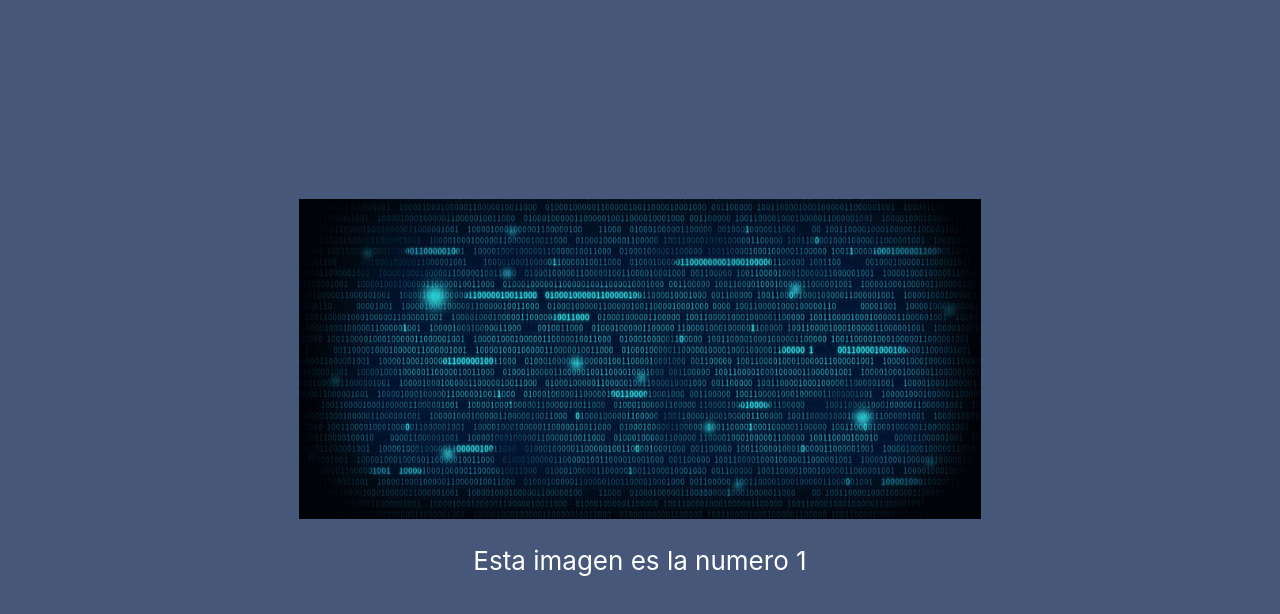
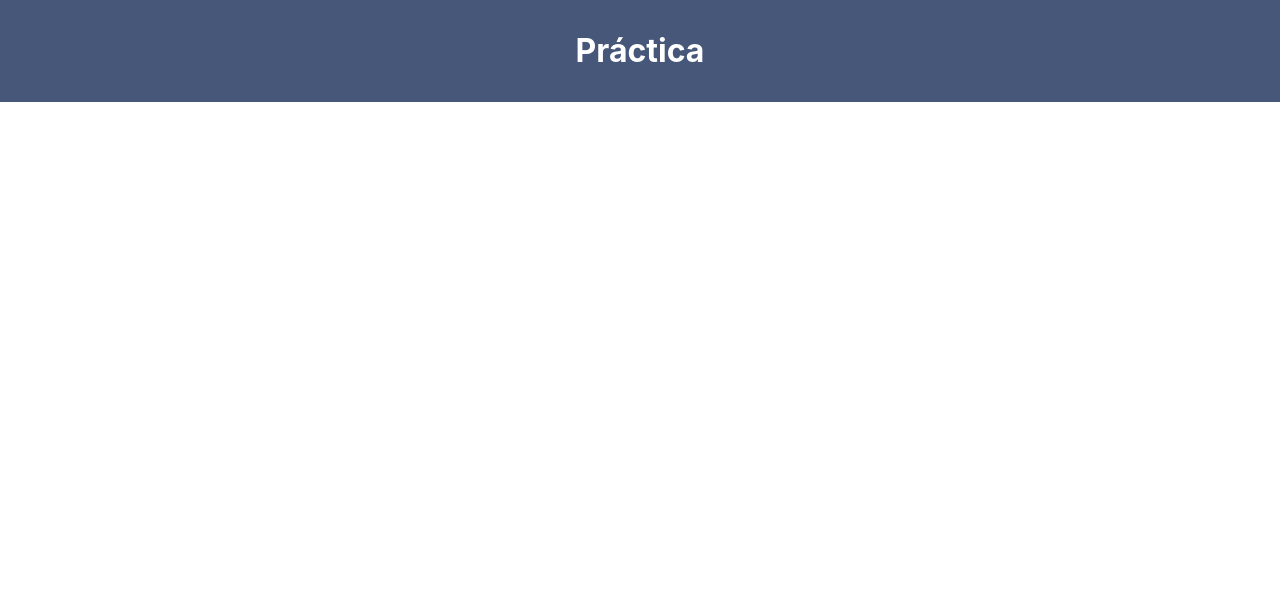
Before and after one commit to EzeMoreira/my-app, a React (Create React App) app: page / in a window 1280 px wide. Shown: the top 614 px of the page. Built offline with nearby package versions, Linux system fonts and the light colour scheme.

Commit message:
modificacion en los estilos

```diff
--- a/src/App.css
+++ b/src/App.css
@@ -30,3 +30,9 @@
     transform: rotate(360deg);
   }
 }
+
+.App{
+  background-color: #46577a;
+  color: white;
+  padding: 10px;
+}
--- a/src/App.js
+++ b/src/App.js
@@ -1,16 +1,10 @@
-import imagen from './ceros-unos.png';
 import './App.css';
 
 function App() {
 
-  let num = 1;
-
   return (
     <div className="App">
-      <header className="App-header">
-        <img src={imagen} className="App-logo" alt="logo" />
-        <p>Esta imagen es la numero {num}</p>
-      </header>
+        <h1> Práctica </h1>
     </div>
   );
 }
```
